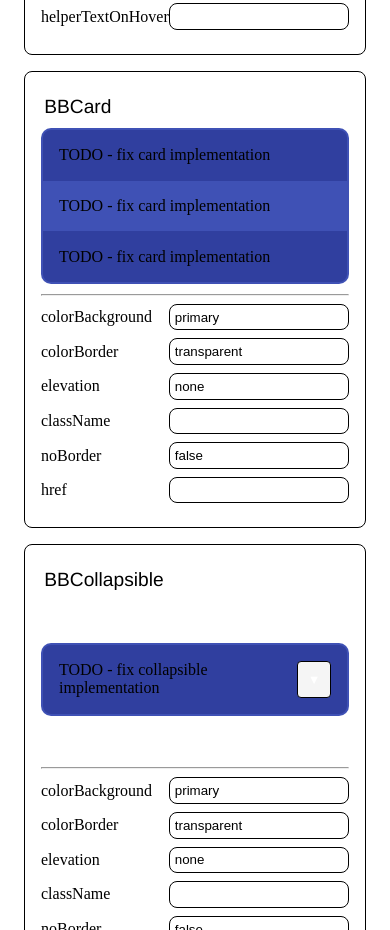
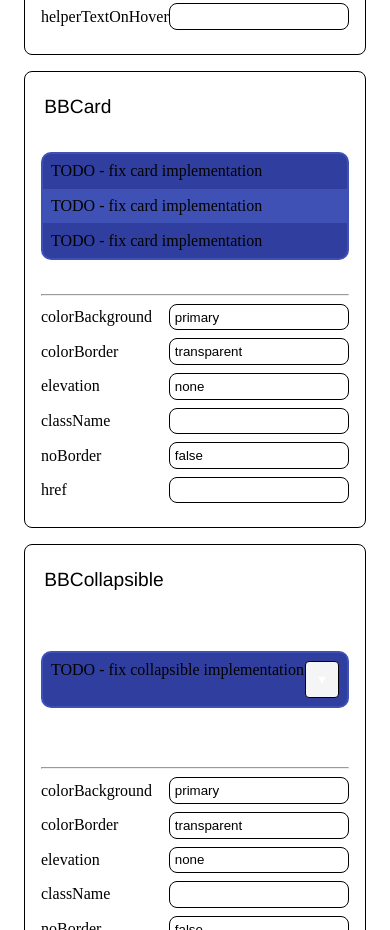
Before and after one commit to dan1229/nextjs-base-blocks, a Next.js app: page / in a window 390 px wide. Shown: the part 1560-2490 px from the top of the page. Built offline with nearby package versions, Linux system fonts and the light colour scheme.

Commit message:
mobile padding for bbcard

```diff
--- a/src/bbcard/styles.module.scss
+++ b/src/bbcard/styles.module.scss
@@ -280,3 +280,20 @@ $elevation-high: var(--card-elevation-high, rgba(0, 0, 0, 0.3) 0px 19px 38px, rg
 .elevation_high {
   box-shadow: $elevation-high;
 }
+
+/**
+* MEDIA QUERIES
+*/
+@media (max-width: 768px) {
+  .header {
+    padding: 0.5rem;
+  }
+
+  .body {
+    padding: 0.5rem;
+  }
+
+  .footer {
+    padding: 0.5rem;
+  }
+}
```
Also changed, not shown: 1 other file (tests, documents, lock files or other folders).
